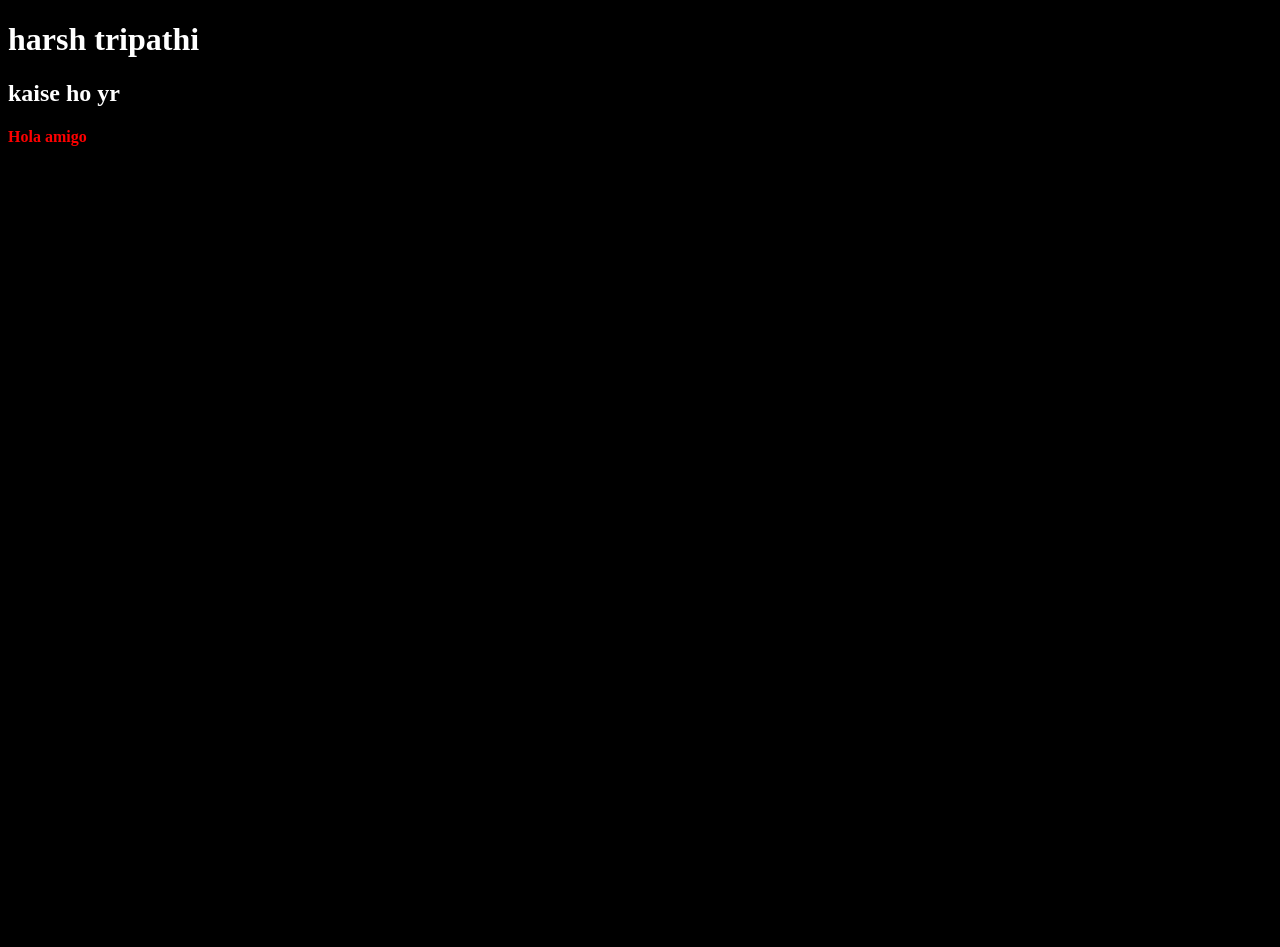
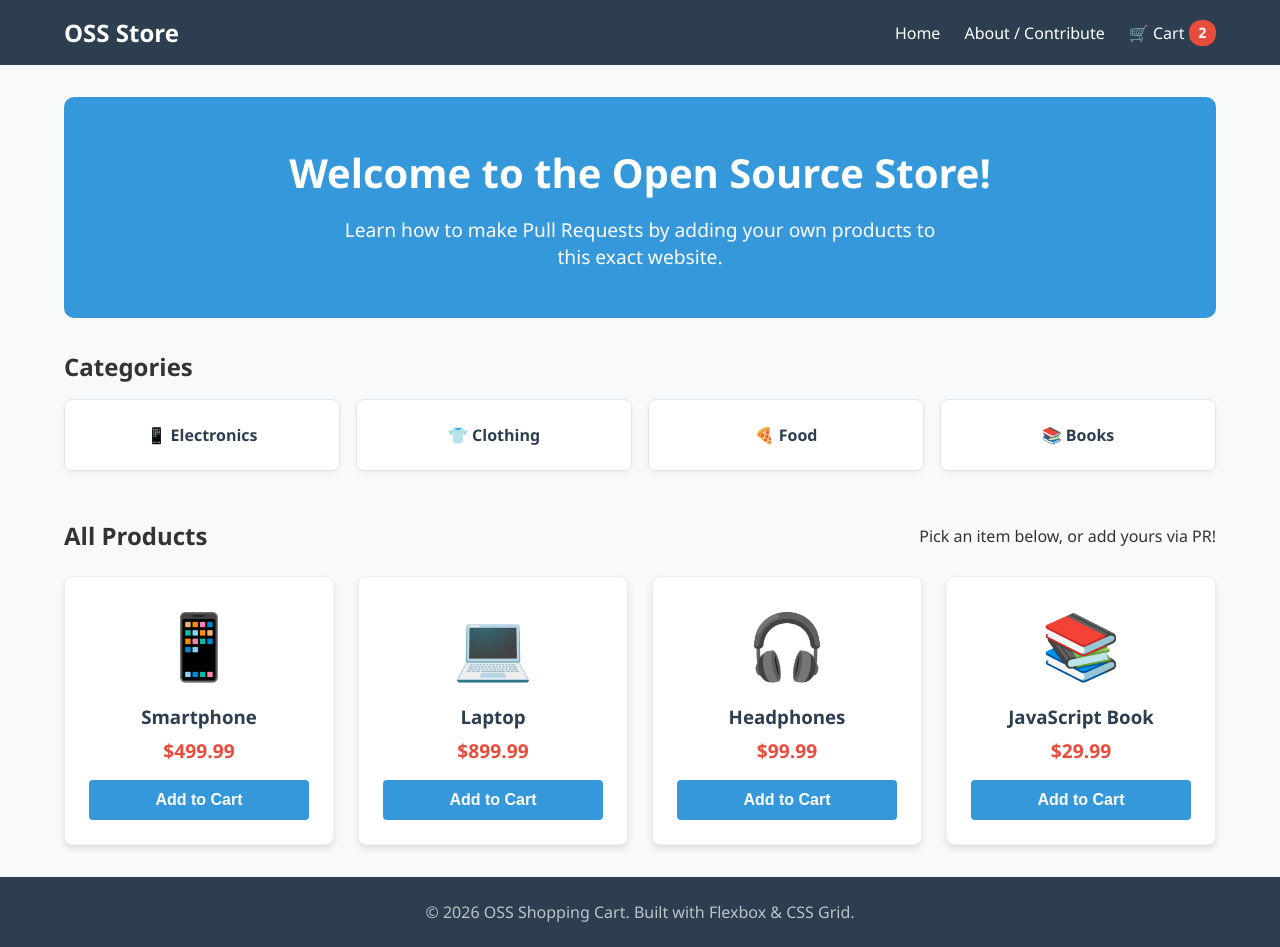
Before and after one commit to Prakhar1Ojha/opensourceMiraiRgiFirstYear, a plain HTML site: page index.html in a window 1280 px wide. Before the commit the page ends 800 px from the top, so only its background shows below. Drawn offline with Linux system fonts and the light colour scheme.

Commit message:
intial commit

```diff
--- a/index.html
+++ b/index.html
@@ -3,11 +3,85 @@
 <head>
     <meta charset="UTF-8">
     <meta name="viewport" content="width=device-width, initial-scale=1.0">
-    <title>Document</title>
+    <title>OSS Store - Home</title>
+    <link rel="stylesheet" href="style.css">
 </head>
-<body style="background-color: black; color: white  ;">
-    <h1>harsh tripathi</h1>
-    <h2>kaise ho yr </h2>
-    <h4 style="color:red">Hola amigo</h4>
+<body>
+    <nav>
+        <h1><a href="index.html" style="color: white; text-decoration: none;">OSS Store</a></h1>
+        <div class="nav-links">
+            <a href="index.html">Home</a>
+            <a href="about.html">About / Contribute</a>
+            <a href="cart.html" class="cart-link">🛒 Cart <span class="cart-badge">2</span></a>
+        </div>
+    </nav>
+
+    <main>
+        <!-- Hero section using Flexbox -->
+        <section class="hero">
+            <h2>Welcome to the Open Source Store!</h2>
+            <p>Learn how to make Pull Requests by adding your own products to this exact website.</p>
+        </section>
+
+        <!-- Categories using Grid -->
+        <section class="categories">
+            <h2>Categories</h2>
+            <div class="category-grid">
+                <div class="category-card">📱 Electronics</div>
+                <div class="category-card">👕 Clothing</div>
+                <div class="category-card">🍕 Food</div>
+                <div class="category-card">📚 Books</div>
+            </div>
+        </section>
+
+        <!-- Products using Grid and Flexbox for Cards -->
+        <section class="products">
+            <div class="products-header">
+                <h2>All Products</h2>
+                <p>Pick an item below, or add yours via PR!</p>
+            </div>
+
+            <div class="product-grid">
+                <!-- Product 1 -->
+                <div class="product-card">
+                    <div class="product-image">📱</div>
+                    <h3>Smartphone</h3>
+                    <p class="price">$499.99</p>
+                    <button class="add-to-cart">Add to Cart</button>
+                </div>
+
+                <!-- Product 2 -->
+                <div class="product-card">
+                    <div class="product-image">💻</div>
+                    <h3>Laptop</h3>
+                    <p class="price">$899.99</p>
+                    <button class="add-to-cart">Add to Cart</button>
+                </div>
+
+                <!-- Product 3 -->
+                <div class="product-card">
+                    <div class="product-image">🎧</div>
+                    <h3>Headphones</h3>
+                    <p class="price">$99.99</p>
+                    <button class="add-to-cart">Add to Cart</button>
+                </div>
+
+                <!-- Product 4 -->
+                <div class="product-card">
+                    <div class="product-image">📚</div>
+                    <h3>JavaScript Book</h3>
+                    <p class="price">$29.99</p>
+                    <button class="add-to-cart">Add to Cart</button>
+                </div>
+
+                <!-- NEW CONTRIBUTORS: Add your product HTML card below this line! -->
+
+            </div>
+        </section>
+    </main>
+
+    <footer>
+        <p>&copy; 2026 OSS Shopping Cart. Built with Flexbox & CSS Grid.</p>
+    </footer>
 </body>
 </html>
--- /dev/null
+++ b/style.css
@@ -0,0 +1,148 @@
+/* Reset */
+* { box-sizing: border-box; margin: 0; padding: 0; }
+body { font-family: 'Segoe UI', sans-serif; background-color: #f8f9fa; color: #333; display: flex; flex-direction: column; min-height: 100vh; }
+
+/* Navigation (Flexbox) */
+nav {
+    display: flex;
+    justify-content: space-between;
+    align-items: center;
+    background-color: #2c3e50;
+    padding: 1rem 5%;
+    color: white;
+}
+.nav-links {
+    display: flex;
+    gap: 1.5rem;
+    align-items: center;
+}
+.nav-links a { color: white; text-decoration: none; font-weight: 500; transition: color 0.3s; }
+.nav-links a:hover { color: #3498db; }
+.cart-badge { background-color: #e74c3c; padding: 0.2rem 0.6rem; border-radius: 12px; font-size: 0.9rem; font-weight: bold; }
+
+/* Main Content */
+main { flex: 1; padding: 2rem 5%; }
+
+/* Hero Section (Flexbox) */
+.hero {
+    display: flex;
+    flex-direction: column;
+    align-items: center;
+    justify-content: center;
+    text-align: center;
+    background-color: #3498db;
+    color: white;
+    padding: 3rem 2rem;
+    border-radius: 10px;
+    margin-bottom: 2rem;
+}
+.hero h2 { font-size: 2.5rem; margin-bottom: 1rem; }
+.hero p { font-size: 1.2rem; max-width: 600px; }
+
+/* Categories (Grid) */
+.categories { margin-bottom: 3rem; }
+.category-grid {
+    display: grid;
+    grid-template-columns: repeat(auto-fit, minmax(150px, 1fr));
+    gap: 1rem;
+    margin-top: 1rem;
+}
+.category-card {
+    background: white;
+    padding: 1.5rem;
+    text-align: center;
+    border-radius: 8px;
+    box-shadow: 0 2px 5px rgba(0,0,0,0.05);
+    font-weight: bold;
+    color: #2c3e50;
+    border: 1px solid #e1e8ed;
+}
+
+/* Products (Grid) */
+.products-header {
+    display: flex;
+    justify-content: space-between;
+    align-items: center;
+    margin-bottom: 1.5rem;
+}
+.product-grid {
+    display: grid;
+    grid-template-columns: repeat(auto-fill, minmax(220px, 1fr));
+    gap: 1.5rem;
+}
+.product-card {
+    display: flex;
+    flex-direction: column;
+    background: #fff;
+    border-radius: 8px;
+    padding: 1.5rem;
+    text-align: center;
+    box-shadow: 0 4px 6px rgba(0,0,0,0.1);
+    transition: transform 0.2s;
+    border: 1px solid #eee;
+}
+.product-card:hover { transform: translateY(-5px); }
+.product-image { font-size: 4rem; margin-bottom: 1rem; }
+.product-card h3 { margin-bottom: 0.5rem; color: #2c3e50; }
+.price { color: #e74c3c; font-weight: bold; font-size: 1.2rem; margin-bottom: 1rem; flex-grow: 1; }
+.add-to-cart { background-color: #3498db; color: white; border: none; padding: 0.7rem 1rem; border-radius: 4px; cursor: pointer; font-size: 1rem; font-weight: bold; transition: 0.2s; }
+.add-to-cart:hover { background-color: #2980b9; }
+
+/* Dedicated Cart Page Layout (Grid & Flexbox) */
+.cart-page-layout {
+    display: grid;
+    grid-template-columns: 2fr 1fr;
+    gap: 2rem;
+}
+@media (max-width: 768px) { .cart-page-layout { grid-template-columns: 1fr; } }
+.cart-list {
+    display: flex;
+    flex-direction: column;
+    gap: 1rem;
+}
+.cart-list-item {
+    display: flex;
+    align-items: center;
+    justify-content: space-between;
+    background: white;
+    padding: 1rem;
+    border-radius: 8px;
+    box-shadow: 0 2px 4px rgba(0,0,0,0.05);
+}
+.cart-item-details { display: flex; align-items: center; gap: 1rem; }
+.cart-item-img { font-size: 2.5rem; }
+.cart-summary {
+    background: white;
+    padding: 1.5rem;
+    border-radius: 8px;
+    box-shadow: 0 4px 6px rgba(0,0,0,0.1);
+    height: fit-content;
+    display: flex;
+    flex-direction: column;
+    gap: 1rem;
+}
+.summary-row { display: flex; justify-content: space-between; border-bottom: 1px solid #eee; padding-bottom: 0.5rem; }
+.summary-total { display: flex; justify-content: space-between; font-size: 1.3rem; font-weight: bold; margin-top: 0.5rem; }
+.checkout-btn { background-color: #2ecc71; color: white; border: none; padding: 1rem; border-radius: 4px; font-size: 1.1rem; font-weight: bold; cursor: pointer; transition: 0.2s; }
+.checkout-btn:hover { background-color: #27ae60; }
+
+/* About Page (Grid + Flexbox) */
+.about-section { display: flex; flex-direction: column; gap: 2rem; }
+.contributor-grid {
+    display: grid;
+    grid-template-columns: repeat(auto-fit, minmax(200px, 1fr));
+    gap: 1.5rem;
+}
+.contributor-card {
+    display: flex;
+    flex-direction: column;
+    align-items: center;
+    background: white;
+    padding: 1.5rem;
+    border-radius: 8px;
+    box-shadow: 0 3px 6px rgba(0,0,0,0.05);
+}
+.avatar { font-size: 3rem; margin-bottom: 1rem; }
+
+/* Footer (Flexbox) */
+footer { display: flex; justify-content: center; align-items: center; padding: 1.5rem; background-color: #2c3e50; color: #bdc3c7; margin-top: auto; }
```
Also changed, not shown: about.html (added, +67 -0 lines), cart.html (added, +85 -0 lines), README.md (added).
